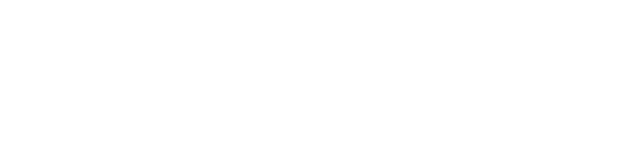
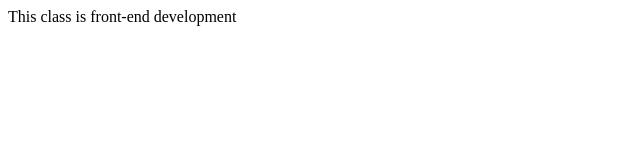
Before and after one commit to ChastantShontz/quotes-app, a plain HTML site: page index.html in a window 1280 px wide. Shown: the whole page, without its empty margins (0-640 px from the left). Drawn offline with Linux system fonts and the light colour scheme.

Commit message:
Select quote
Set the variable index to 0.

Used the function selectQuote to set the inner HTML of the paragraph #quote to the first quote in the array using the index.

```diff
--- a/index.html
+++ b/index.html
@@ -10,13 +10,13 @@
     <link rel="stylesheet" href="normalize.css">
     <link rel="stylesheet" href="style.css">
   </head>
-  <body>
+  <body onload="selectQuote()">
     <header>
     </header>
     <article>
-      <div class="quoteCont">
-        <p class="quote"></p>
-        <p class="author"></p>
+      <div id="quoteCont">
+        <p id="quote"></p>
+        <p id="author"></p>
       </div>
     </article>
     <footer>
--- a/page.js
+++ b/page.js
@@ -2,9 +2,14 @@ let quotes = [
   {
     quote: "This class is front-end development",
     author: "Eric York"
-  },
-  {
+  }, {
     quote: "I am taking this class",
     author: "Chastant Shontz"
   }
 ];
+
+let index = 0;
+
+function selectQuote () {
+  document.getElementById("quote").innerHTML = quotes[index].quote;
+};
```
